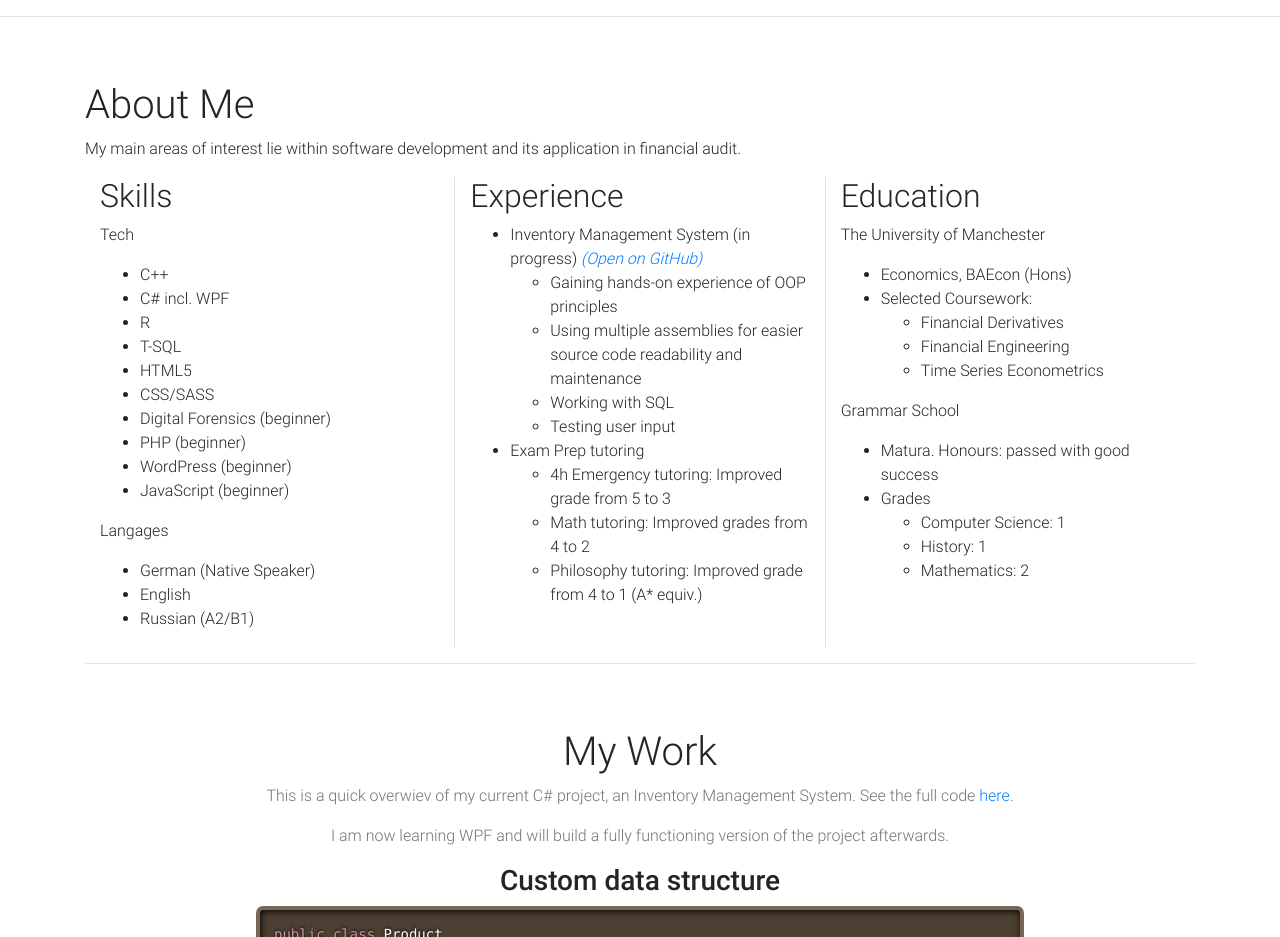
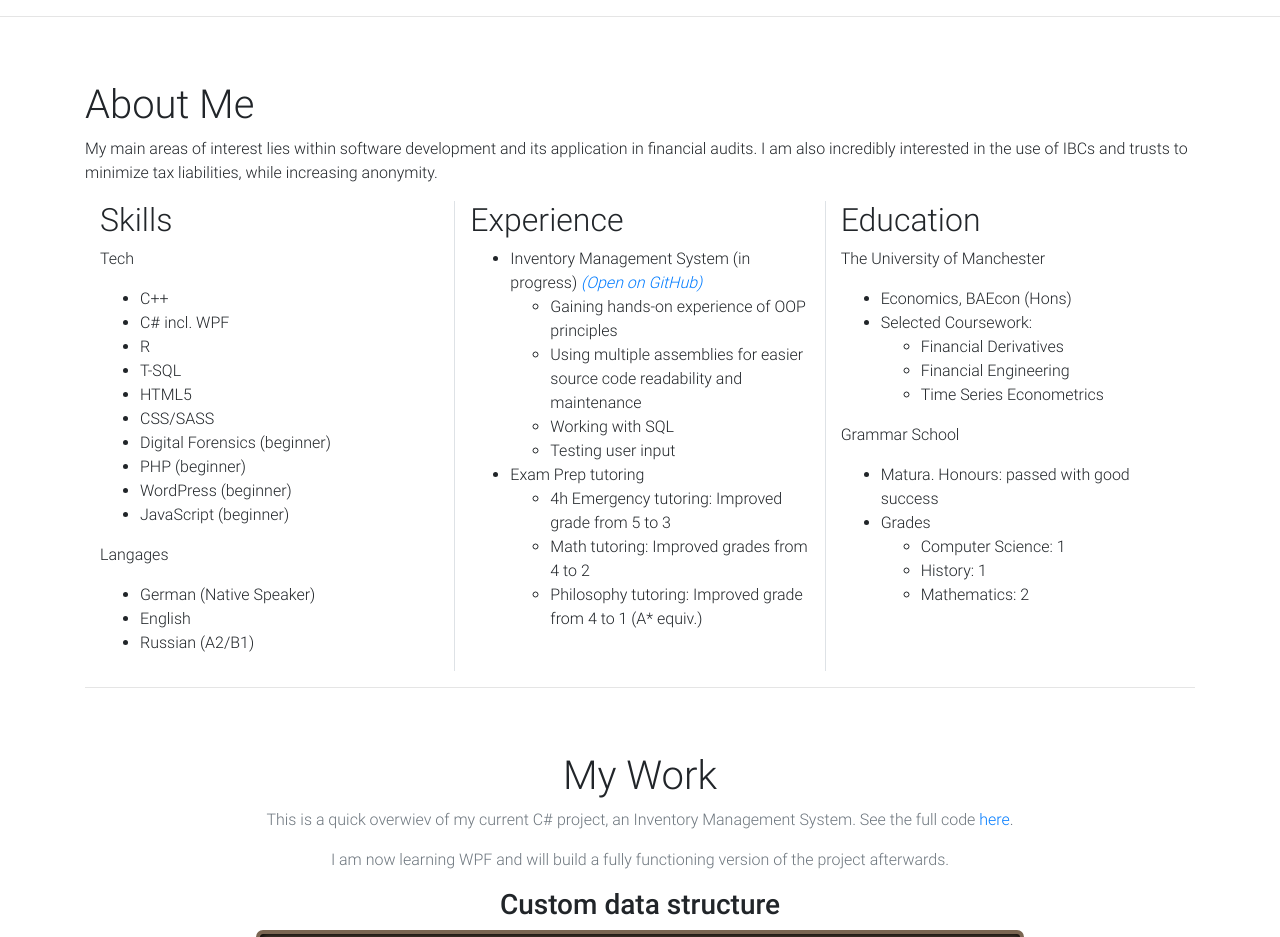
Before and after one commit to re-0/re-0.github.io, a plain HTML site: page index.html in a window 1280 px wide. Shown: the part 800-1737 px from the top of the page. Drawn offline with Linux system fonts and the light colour scheme; a web font is replaced by a local one.

Commit message:
Update index.html

```diff
--- a/index.html
+++ b/index.html
@@ -79,7 +79,7 @@
 <main role="main" class="container">
   <section class="text-left py-5" id="about" style="min-height: 100vh">
   <h1>About Me</h1>
-  <p>My main areas of interest lie within software development and its application in financial audit.</p>
+  <p>My main areas of interest lies within software development and its application in financial audits. I am also incredibly interested in the use of IBCs and trusts to minimize tax liabilities, while increasing anonymity.</p>
     <div class="row mx-auto">
       <div class="col text-left">
         <h2>Skills</h2>
```
